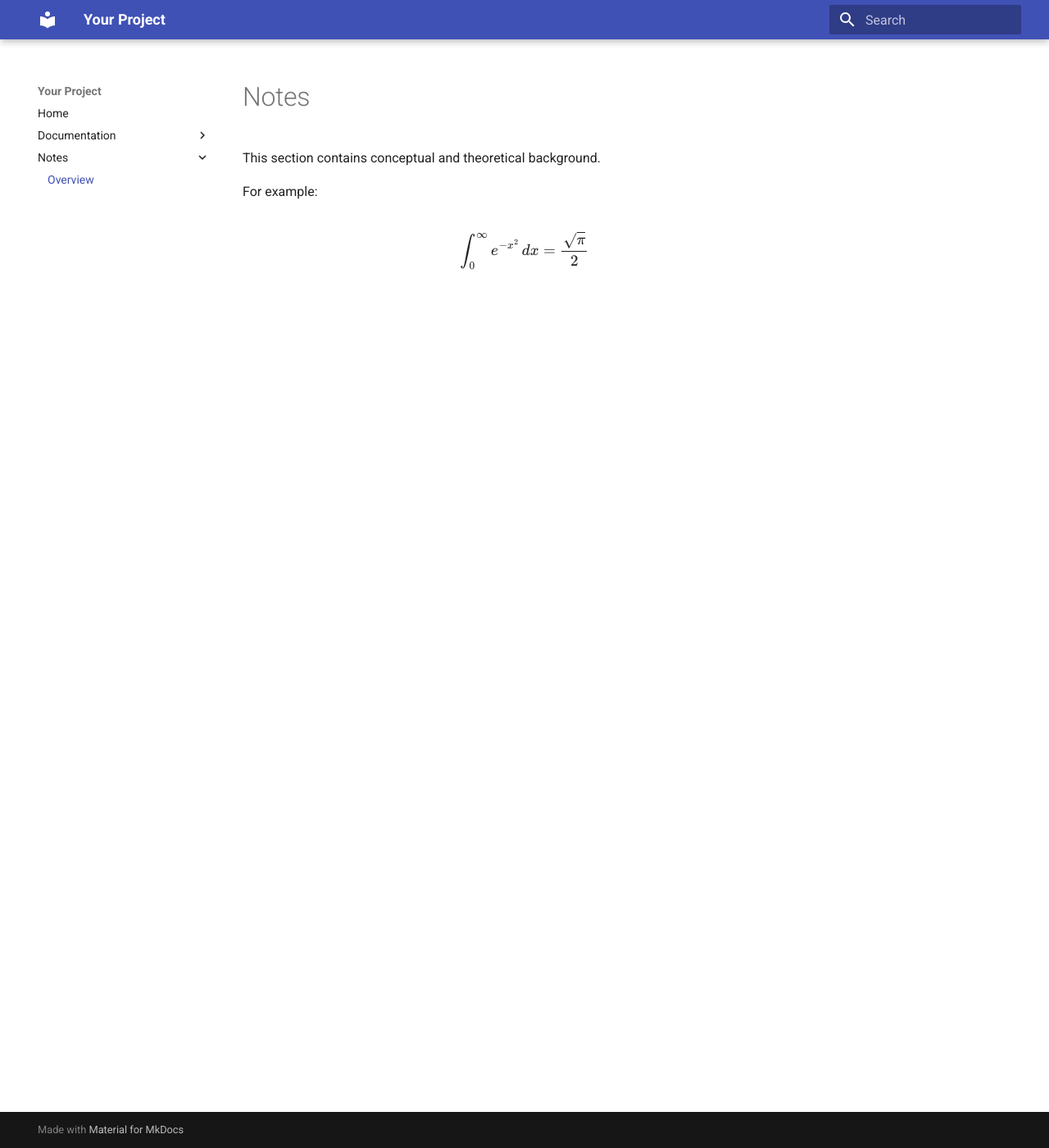
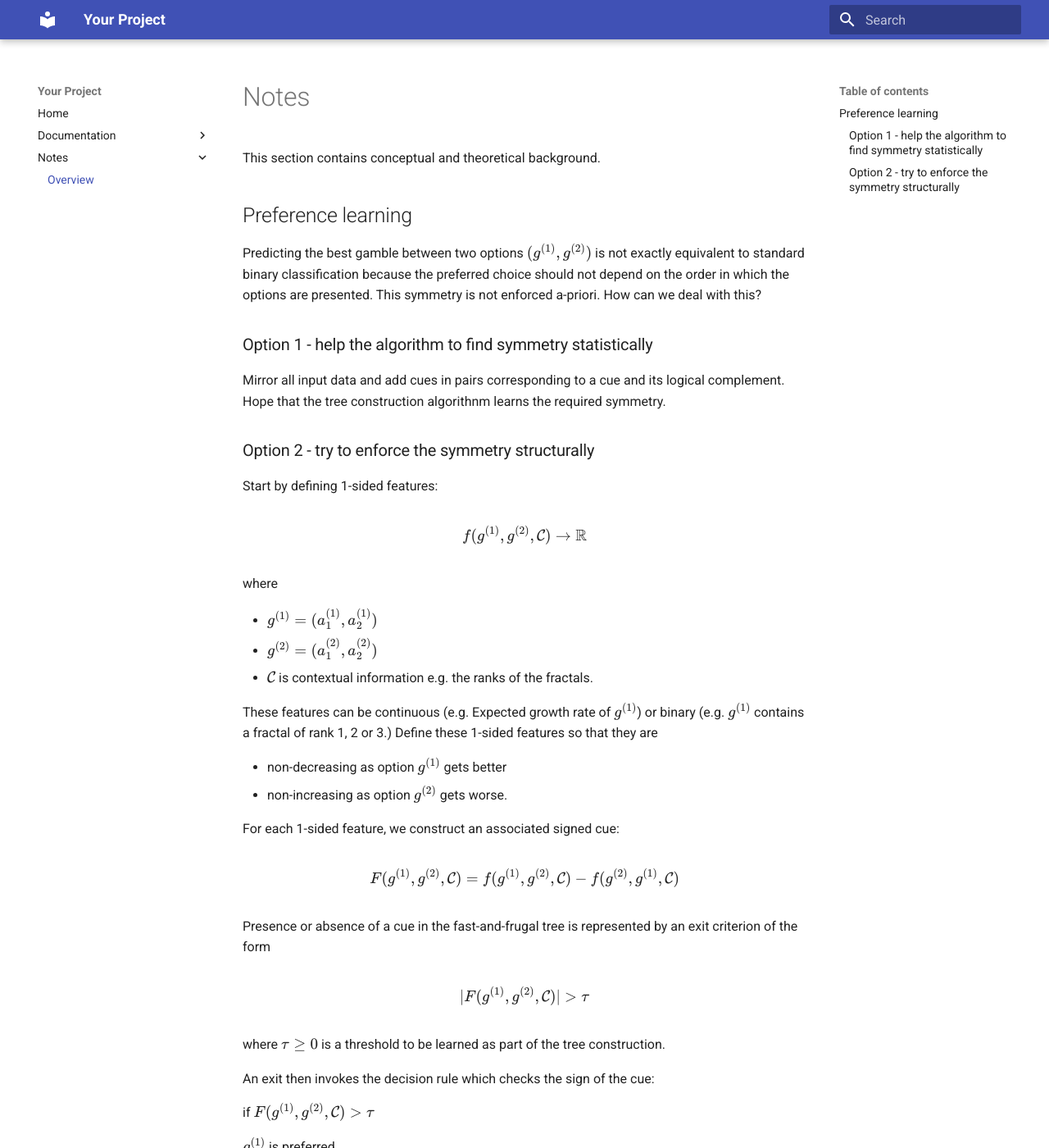
Before and after one commit to LMLhub/FFT-project, an MkDocs documentation site: the page built from docs/notes/index.md, in a window 1280 px wide and 1400 px high. Shown: the whole window at 82% size. Built offline with MkDocs 1.6.1 and Material for MkDocs 9.7.7, drawn with Linux system fonts in a browser that asks for light colours; some of the changed text lies outside the part shown.

Commit message:
Feature/update notes (#18)
* Testing LaTeX rendering

* Describe signed cues.

* Reformatting

* Reformatting

* Typos

```diff
--- a/docs/notes/index.md
+++ b/docs/notes/index.md
@@ -2,8 +2,60 @@
 
 This section contains conceptual and theoretical background.
 
-For example:
+## Preference learning
+
+Predicting the best gamble between two options $(g^{(1)}, g^{(2)})$ is not
+exactly equivalent to standard binary classification because the preferred
+choice should not depend on the order in which the options are presented.
+This symmetry is not enforced a-priori. How can we deal with this?
+
+### Option 1 - help the algorithm to find symmetry statistically
+
+Mirror all input data and add cues in pairs corresponding to a cue and its
+logical complement.
+Hope that the tree construction algorithnm learns the required symmetry.
+
+### Option 2 - try to enforce the symmetry structurally
+
+Start by defining 1-sided features:
 
 $$
-\int_{0}^{\infty} e^{-x^2} \, dx = \frac{\sqrt{\pi}}{2}
+f(g^{(1)}, g^{(2)}, \mathcal{C}) \to \mathbb{R}
 $$
+
+where
+
+* $g^{(1)} = (a^{(1)}_1, a^{(1)}_2)$
+* $g^{(2)} = (a^{(2)}_1, a^{(2)}_2)$
+* $\mathcal{C}$ is contextual information e.g. the ranks of the fractals.
+
+These features can be continuous (e.g. Expected growth rate of $g^{(1)}$)
+or binary (e.g. $g^{(1)}$ contains a fractal of rank 1, 2 or 3.)
+Define these 1-sided features so that they are
+
+* non-decreasing as option $g^{(1)}$ gets better
+* non-increasing as option $g^{(2)}$ gets worse.
+
+For each 1-sided feature, we construct an associated signed cue:
+
+$$
+F(g^{(1)}, g^{(2)}, \mathcal{C}) = f(g^{(1)}, g^{(2)}, \mathcal{C}) -  f(g^{(2)}, g^{(1)}, \mathcal{C})
+$$
+
+Presence or absence of a cue in the fast-and-frugal tree is represented by an exit criterion of the form
+
+$$
+| F(g^{(1)}, g^{(2)}, \mathcal{C}) | > \tau
+$$
+
+where $\tau \geq 0$ is a threshold to be learned as part of the tree construction.
+
+An exit then invokes the decision rule which checks the sign of the cue:
+
+if $F(g^{(1)}, g^{(2)}, \mathcal{C}) > \tau$
+
+   $g^{(1)}$ is preferred
+
+else
+
+   $g^{(2)}$ is preferred
```
